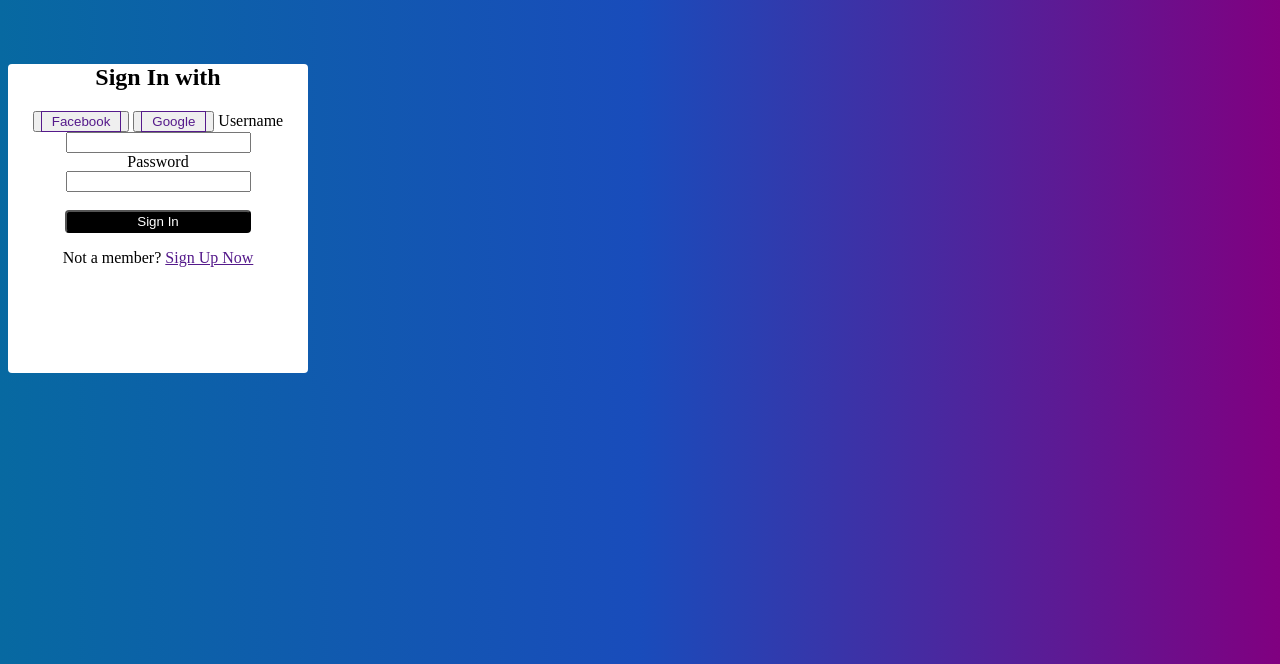
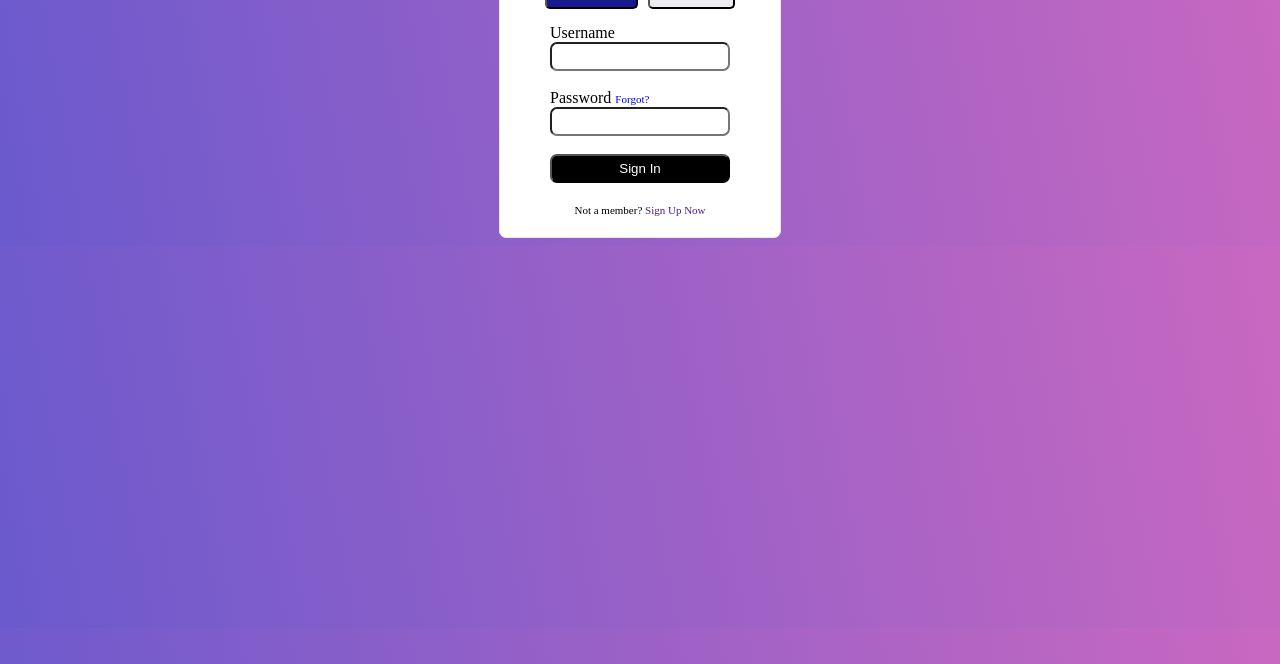
Before and after one commit to mariam870/premier-formulaire, a plain HTML site: page index.html in a window 1280 px wide. Shown: the part 136-800 px from the top of the page. Drawn offline with Linux system fonts and the light colour scheme.

Commit message:
first commit

```diff
--- a/index.html
+++ b/index.html
@@ -1,23 +1,27 @@
 <!Doctype html>
 <html>
     <head>
-    <title>SITE WEB </title>
+    <title>Formulaire </title>
     <meta charset="utf-8">
     <link rel="stylesheet" href="style.css">
+    <link rel="stylesheet" href="https://cdnjs.cloudflare.com/ajax/libs/font-awesome/6.7.1/css/all.min.css">
 </head>
-<body>
-    <div>
+<body class="body">
+    <form action="">
         <h2>Sign In with</h2>
-        <form action="">
-       <button> <a class="a1" href="">Facebook</a></button>
-       <button><a class="a1" href="">Google</a><br></button>
-            <label for="">Username</label><br>
-            <input type="text"><br>
-            <label for="">Password <a href="Forgot"></a></label><br>
-            <input type="text"><br><br>
-            <button class="bouton">Sign In</button>
+          <div class="button">
+             <button class="a1"><i class="fa-brands fa-facebook"></i>Facebook</button>
+             <button class="a2"><i class="fa-brands fa-google"></i>Google</button>
+          </div>
+            <div class="element">
+                  <label for="">Username</label>
+                  <input type="text"><br>
+                  <label for="">Password <a href="Forgot"><span>Forgot?</span></a></label>
+                  <input type="text"><br>
+                  <button class="btn">Sign In</button>
+            </div>
+
             <p>Not a member? <a href="">Sign Up Now</a> </p>
         </form>
-    </div>
 </body>
 </html>
--- /dev/null
+++ b/page.css
@@ -0,0 +1,86 @@
+*{
+  padding: 5px;
+  margin: 0;
+  box-sizing: border-box;
+  font-family: century;
+
+}
+header{
+    background-image: url("voyage-de-rêve.jpg");git
+    background-repeat: no-repeat;
+    height: 100vh;
+    background-position: center;
+    background-size: cover;
+}
+.div{
+margin-top: 10px;
+padding-top: 5px;
+font-weight: 900;
+color: aliceblue;
+padding: 5px;
+border: 2px solid white;
+text-transform: uppercase;
+ left: 20px;
+position: absolute;
+border-radius: 4px;
+
+}
+span{
+    color: red;
+    font-weight: 900;
+    font-size: 20px;
+}
+ul{
+    display: flex;
+    float: right;
+    margin: 10px;
+    list-style: none ;
+
+}
+ul li a{
+    margin: 10px;
+    padding: 8px;
+    text-decoration: none;
+    color: aliceblue;
+    border: 2px solid white;
+    transition: 0.6s ease;
+    border-radius:7px ;
+
+}
+ul li a:hover{
+    background:whitesmoke ;
+    color: black;
+
+}
+li a{
+    margin: 20px;
+    padding: 10px;
+}
+.element {
+    position: absolute;
+    top: 30%;
+    left: 30% ;
+
+}
+h3{
+    display: flex;
+    margin: 0px;
+    padding-top: 70px;
+    color: aliceblue;
+    text-transform: uppercase;
+    font-size:30px ;
+}
+p{
+  font-size: 25px;
+}
+.pied{
+    display: flex;
+    background: rgb(27, 6, 6);
+    color: aliceblue;
+    top: 600px;
+    left: 30%;
+    position: absolute;
+    width:700px;
+    height: 60px;
+    padding: 10px;
+}
--- a/style.css
+++ b/style.css
@@ -1,29 +1,73 @@
+ body{
+    display:flex;
+    flex-direction: row;
+    justify-content: center;
+    background: linear-gradient(260deg,rgb(201, 104, 193),slateblue);
 
+}
+form{
+    background-color: white;
+    border:solid 1px rgb(238, 228, 228);
+    border-radius: 7px;
+    width: 200px;
+    padding: 0 40px 10px 40px;
+}
+h2{
+    text-align: center;
+}
+/*pour les lien*/
+.button{
+    display: flex;
+    flex-direction: row;
+    justify-content: space-evenly;
+
+}
+/*pour les input et les label*/
+.element{
+    display: flex;
+    flex-direction: column;
+    padding: 10px;
+
+}
+input{
+    padding: 5px;
+    border-radius: 7px;
+}
+/*paragraphe du pied de la page*/
+p{
+    text-align: center;
+    font-size: 11px;
+
+}
+span{
+    font-size: 11px;
+}
+/*pour le sign up*/
+.btn{
+    background-color: black;
+    border-radius: 7px;
+    color: white;
+    padding: 5px;
+
+}
+/* pour les bouton et lien*/
+a{
+    text-decoration:none ;
+
+}
 .a1{
-    border: solid 1px;
-    text-decoration: none;
-    padding:2px 10px 2px 10px ;
+    padding: 15px;
+    width:120px;
+    background: rgb(24, 24, 143);
+    color: antiquewhite;
+    border-radius: 5px;
+    margin: 5px;
 }
 .a2{
-    margin-left: 14px;
+    padding: 10px;
+    width: 120px;
+    background: rgb(236, 236, 241);
+    color: rgb(14, 11, 8);
+    border-radius: 5px;
+    margin: 5px;
 }
-body{
-    background: linear-gradient(to right, rgb(7, 105, 161),rgb(25, 76, 187),purple);
-}
-
-.bouton{
-    padding:2px 70px 2px 70px;
-    background-color: black;
-    border-radius: 4px;
-    color: white;
-}
-
-div{
-    text-align: center;
-    background-color: white;
-    margin-top: 200px;
-    border-radius: 4px;
-    width: 300px;
-    padding-bottom: 90px ;
-    position: center;
-}
```
Also changed, not shown: voyage.html (added, +28 -0 lines), voyage-de-rêve.jpg (added).
